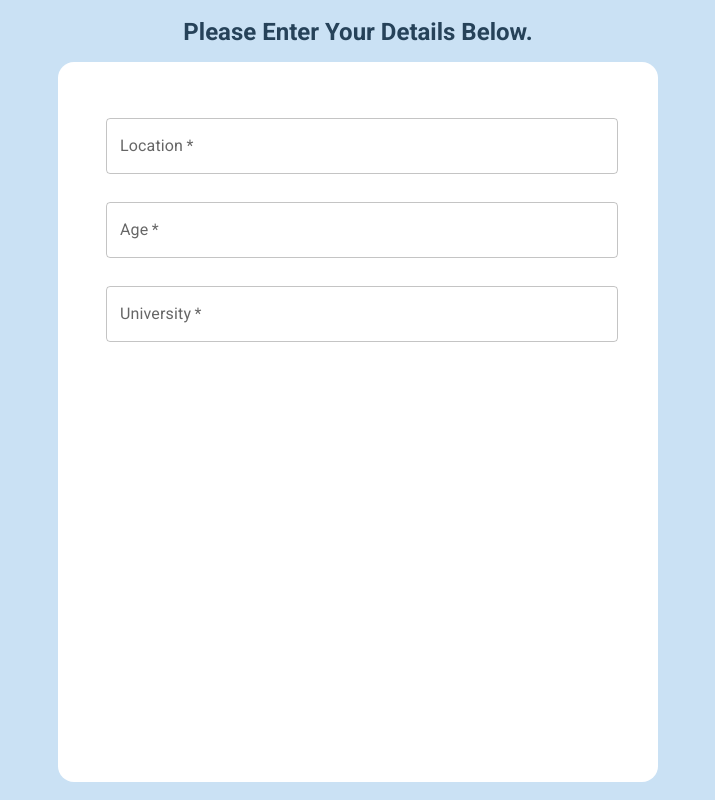
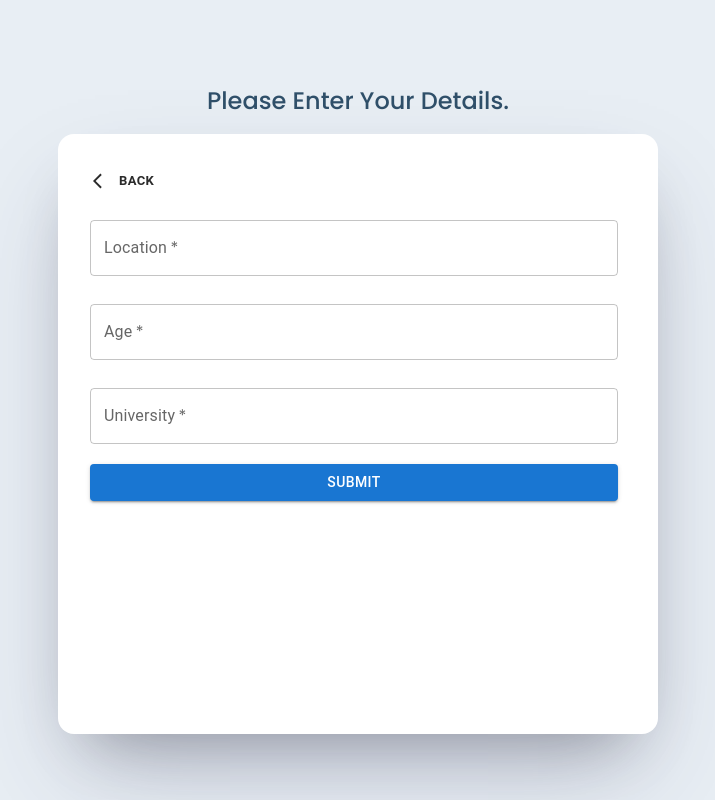
Before and after one commit to nahyansharvin/sample-form, a React (Create React App) app: page /form/next in a window 1280 px wide. Shown: the whole page, without its empty margins (282-997 px from the left). Built offline with nearby package versions, Linux system fonts and the light colour scheme.

Commit message:
complete form

```diff
--- a/package.json
+++ b/package.json
@@ -5,6 +5,7 @@
   "dependencies": {
     "@emotion/react": "^11.10.4",
     "@emotion/styled": "^11.10.4",
+    "@mui/icons-material": "^5.10.6",
     "@mui/material": "^5.10.7",
     "@testing-library/jest-dom": "^5.16.5",
     "@testing-library/react": "^13.4.0",
--- a/src/App.js
+++ b/src/App.js
@@ -7,6 +7,7 @@ import { UserContextProvider } from './UserContext';
 import FormLayout from './components/formLayout/FormLayout';
 import Form1 from './pages/forms/form1/Form1';
 import Form2 from './pages/forms/form2/Form2';
+import Success from './pages/success/Success';
 
 function App() {
   return (
@@ -14,12 +15,11 @@ function App() {
       <UserContextProvider>
         <BrowserRouter>
           <Routes>
-          <Route path="/" >
             <Route path="form/" element={<FormLayout />} >
               <Route index element={<Form1 />} />
               <Route path="next" element={<Form2 />} />
             </Route>
-          </Route>
+            <Route path="success" element={<Success />} />
           </Routes>
         </BrowserRouter>
       </UserContextProvider>
--- a/src/components/formLayout/FormLayout.css
+++ b/src/components/formLayout/FormLayout.css
@@ -5,22 +5,27 @@
     flex-direction: column;
     justify-content: center;
     align-items: center;
-    background-color: #cae1f4;
-    color: #2b2b2b;
+    background-color: var(--background-color);
+
 }
 
 .form-layout-title{
     font-size: 1rem;
     font-weight: 700;
-    color: #264259;
-    margin-bottom: 1rem;
+    color: #2f4f69;
+    margin: 1rem 0;
+}
+.form-layout-title h2{
+    font-size: 1.5rem;
+    font-weight: 500;
 }
 
 .form-container{
     margin: 0 1rem;
     max-width: 600px;
-    height: calc(100vh - 5rem);
+    min-height: 600px;
     padding: 2rem;
     background-color: #fff;
     border-radius: 1rem;
+    box-shadow: rgba(50, 50, 93, 0.25) 0px 50px 100px -20px, rgba(0, 0, 0, 0.3) 0px 30px 60px -30px;
 }
--- a/src/components/formLayout/FormLayout.js
+++ b/src/components/formLayout/FormLayout.js
@@ -8,7 +8,7 @@ function FormLayout() {
         <>
             <div className="form-layout">
                 <div className="form-layout-title">
-                    <h2>Please Enter Your Details Below.</h2>
+                    <h2>Please Enter Your Details.</h2>
                 </div>
                 <div className="form-container">
                     <Outlet />
--- a/src/index.css
+++ b/src/index.css
@@ -1,10 +1,15 @@
-@import url('https://fonts.googleapis.com/css2?family=Roboto:wght@400;500;700;900&display=swap');
+@import url('https://fonts.googleapis.com/css2?family=Poppins:wght@200;300;400;500;600&display=swap');
+
+:root{
+    --background-color: #e8eef4;
+
+}
 
 *{
   margin: 0;
   padding: 0;
   box-sizing: border-box;
-  font-family: 'Roboto', sans-serif;
+  font-family: 'Poppins', sans-serif;
 }
 
 .section-margin{
--- a/src/pages/forms/form1/Form1.js
+++ b/src/pages/forms/form1/Form1.js
@@ -1,4 +1,4 @@
-import React,{ useState, useContext } from 'react'
+import React,{ useState, useContext, useEffect } from 'react'
 import '../../Forms.css'
 import { useNavigate } from 'react-router-dom'
 
@@ -25,6 +25,20 @@ function Form1() {
         if(!phoneNo) setPhoneNo("");
         if(!email) setEmail("");
     }
+
+    //To set current values in field
+    const setValues = (details) => {
+        if(!details) return;
+        setName(details.name);
+        setPhoneNo(details.phoneNo);
+        setEmail(details.email);
+    }
+    useEffect(() => {
+        setValues(user);
+    }, [])
+
+
+
 
     //handle next button
     const handleNextButton = () => {
--- a/src/pages/forms/form2/Form2.js
+++ b/src/pages/forms/form2/Form2.js
@@ -1,29 +1,72 @@
-import React,{ useState } from 'react'
+import React, { useState, useContext, useEffect } from 'react'
+import '../../Forms.css'
+import { useNavigate } from 'react-router-dom'
+
+
 
 //Matrial UI
-import { Grid } from '@mui/material'
+import { Grid, Button } from '@mui/material'
+import ArrowBackIosIcon from '@mui/icons-material/ArrowBackIos';
 
 //Custom Components
 import TextInput from '../../../components/textInput/TextInput'
+import UserContext from '../../../UserContext';
 
 function Form2() {
+  const { user, setUser } = useContext(UserContext);
+  const navigate = useNavigate();
+
   //States
   const [location, setLocation] = useState()
   const [age, setAge] = useState()
   const [university, setUniversity] = useState()
 
+  //Set error in empty fields
+  const setError = () => {
+    if (!location) setLocation("");
+    if (!age) setAge("");
+    if (!university) setUniversity("");
+  }
+
+  //To set current values in field
+  const setValues = (details) => {
+    if (!details) return;
+    setLocation(details.location);
+    setAge(details.age);
+    setUniversity(details.university);
+  }
+  useEffect(() => {
+    setValues(user);
+  }, [])
+
+  //handle Submit button
+  const handleSubmitButton = () => {
+    if (!location || !age || !university) {
+      setError();
+      return;
+    } else {
+      setUser({ ...user, location, age, university });
+      navigate('/success');
+    }
+  }
 
   return (
-    <div className="form-wrapper section-margin">
+    <div className="form-wrapper">
       <Grid container spacing={2}>
+        <Grid item xs={12}>
+          <Button variant="text" startIcon={<ArrowBackIosIcon />} size="small" sx={{ color: "#2b2b2b", fontWeight: "bold" }} onClick={()=>navigate("/form/")} >Back</Button>
+        </Grid>
         <Grid item xs={12}>
           <TextInput label="Location" value={location} setValue={setLocation} />
         </Grid>
         <Grid item xs={12}>
-          <TextInput label="Age" value={age} setValue={setAge} />
+          <TextInput label="Age" type='Number' value={age} setValue={setAge} />
         </Grid>
         <Grid item xs={12}>
           <TextInput label="University" value={university} setValue={setUniversity} />
+        </Grid>
+        <Grid item xs={12}>
+          <Button variant="contained" color="primary" fullWidth onClick={handleSubmitButton}>Submit</Button>
         </Grid>
 
       </Grid>
```
Also changed, not shown: 1 other file (tests, documents, lock files or other folders). Lines whose indentation alone changed are shown as unchanged.
